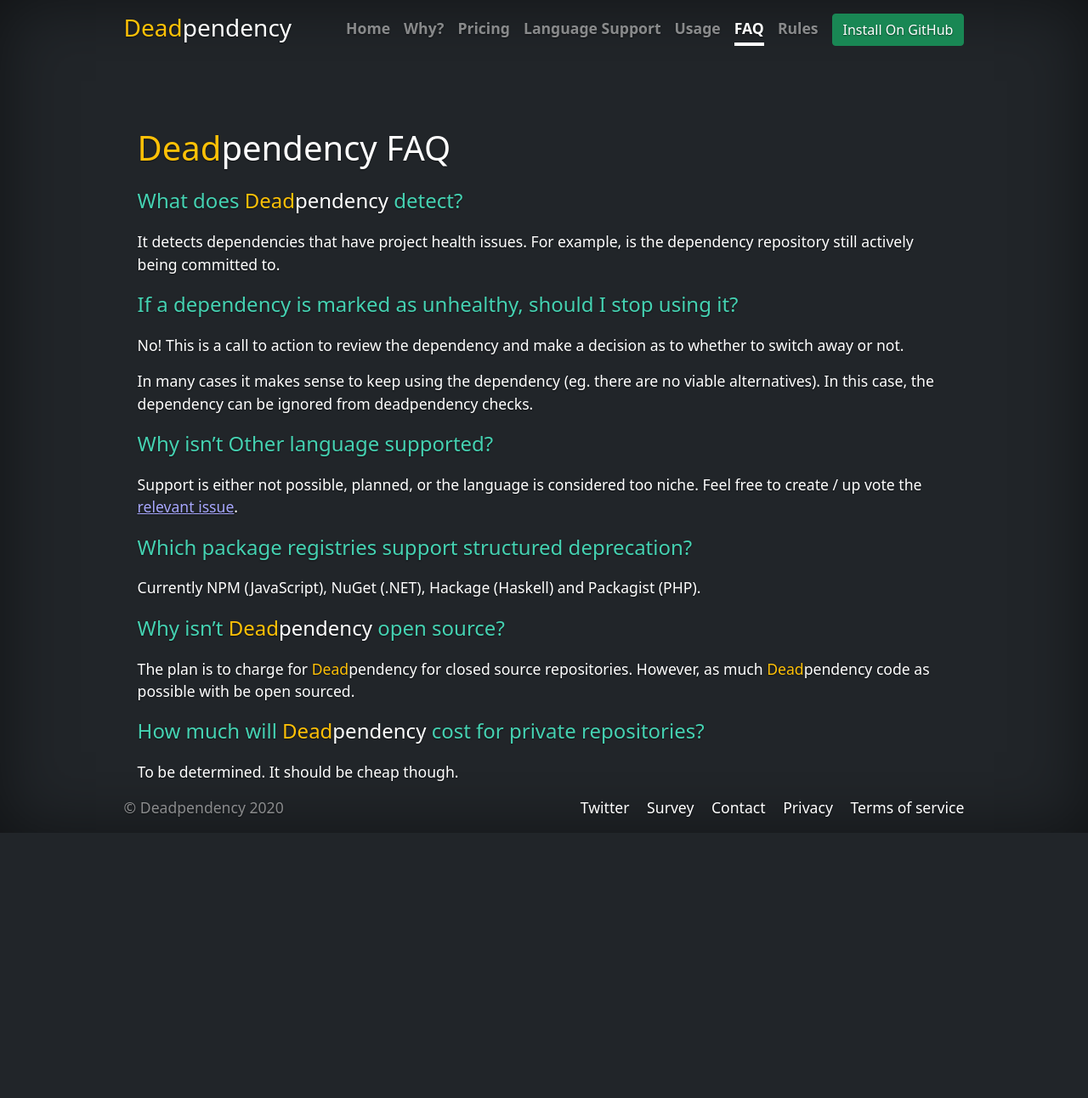
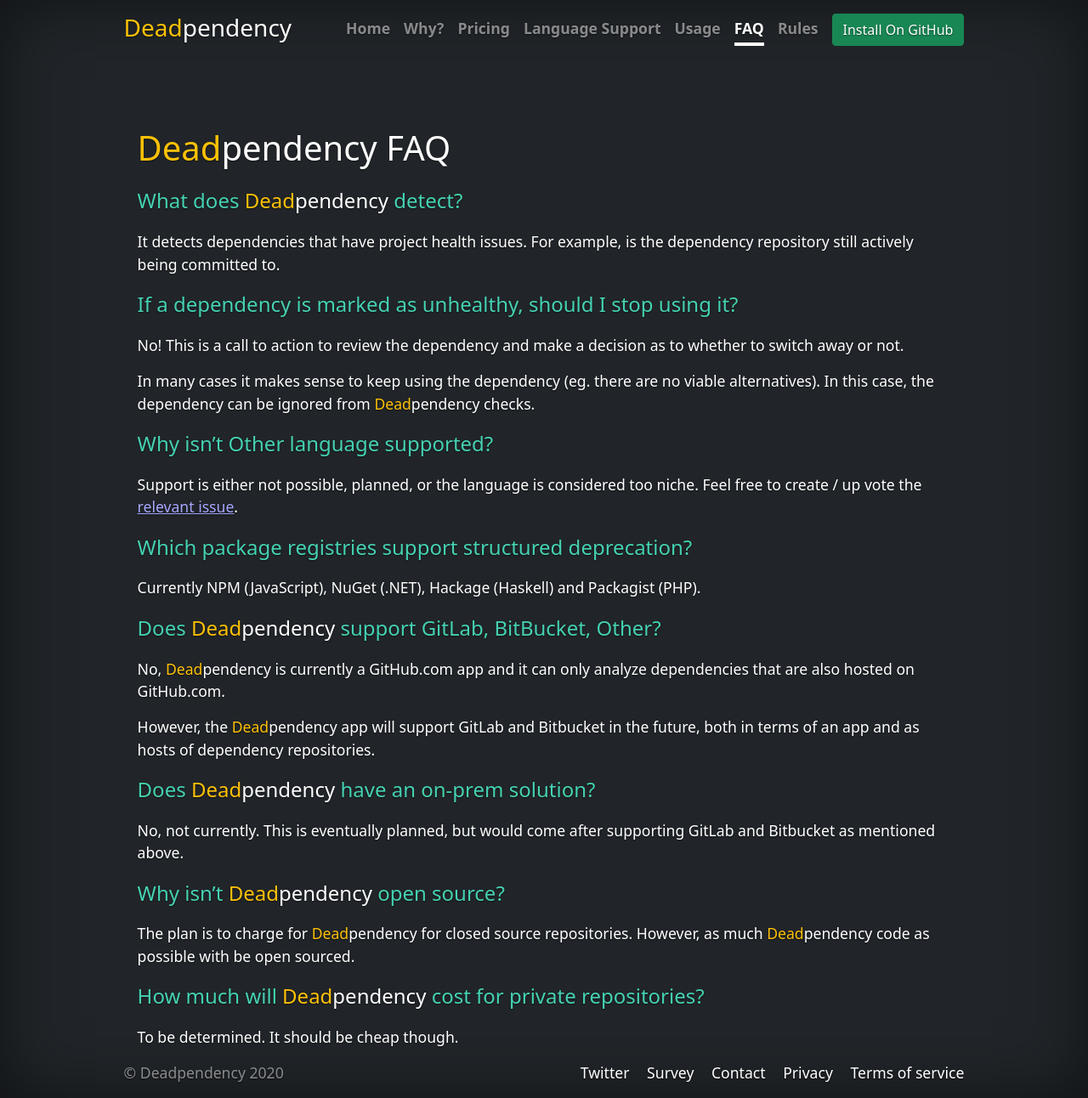
Before and after one commit to deadpendency/deadpendency.github.io, a Jekyll site: the page built from faq.html, in a window 1280 px wide. Shown: the whole page at 85% size. Built offline with Jekyll 4.4.1, drawn with Linux system fonts in a browser that asks for light colours; nearby versions of some CDN libraries; before the commit the page ends 980 px from its top, so only the background shows below that.

Commit message:
Add some faq questions

```diff
--- a/faq.html
+++ b/faq.html
@@ -13,13 +13,27 @@
 
 <h4>If a dependency is marked as unhealthy, should I stop using it?</h4>
 <p>No! This is a call to action to review the dependency and make a decision as to whether to switch away or not.</p>
-<p>In many cases it makes sense to keep using the dependency (eg. there are no viable alternatives). In this case, the dependency can be ignored from deadpendency checks.</p>
+<p>In many cases it makes sense to keep using the dependency (eg. there are no viable alternatives). In this case, the dependency can be ignored from <span class="text-warning">Dead</span><span class="text-white">pendency</span> checks.</p>
 
 <h4>Why isn’t Other language supported?</h4>
 <p>Support is either not possible, planned, or the language is considered too niche. Feel free to create / up vote the <a href="https://github.com/deadpendency/deadpendency/issues?q=is%3Aissue+is%3Aopen+label%3Alanguage-support" target="_blank" rel="noopener">relevant issue</a>.</p>
 
 <h4>Which package registries support structured deprecation?</h4>
 <p>Currently NPM (JavaScript), NuGet (.NET), Hackage (Haskell) and Packagist (PHP).</p>
+
+<h4>Does <span class="text-warning">Dead</span><span class="text-white">pendency</span> support GitLab, BitBucket, Other?</h4>
+<p>
+  No, <span class="text-warning">Dead</span><span class="text-white">pendency</span> is currently a GitHub.com app and it can only analyze dependencies that are also hosted on GitHub.com.
+</p>
+
+<p>
+  However, the <span class="text-warning">Dead</span><span class="text-white">pendency</span> app will support GitLab and Bitbucket in the future, both in terms of an app and as hosts of dependency repositories.
+</p>
+
+<h4>Does <span class="text-warning">Dead</span><span class="text-white">pendency</span> have an on-prem solution?</h4>
+<p>
+  No, not currently. This is eventually planned, but would come after supporting GitLab and Bitbucket as mentioned above.
+</p>
 
 <h4>Why isn’t <span class="text-warning">Dead</span><span class="text-white">pendency</span> open source?</h4>
 <p>The plan is to charge for <span class="text-warning">Dead</span><span class="text-white">pendency</span> for closed source repositories. However, as much <span class="text-warning">Dead</span><span class="text-white">pendency</span> code as possible with be open sourced.</p>
```
